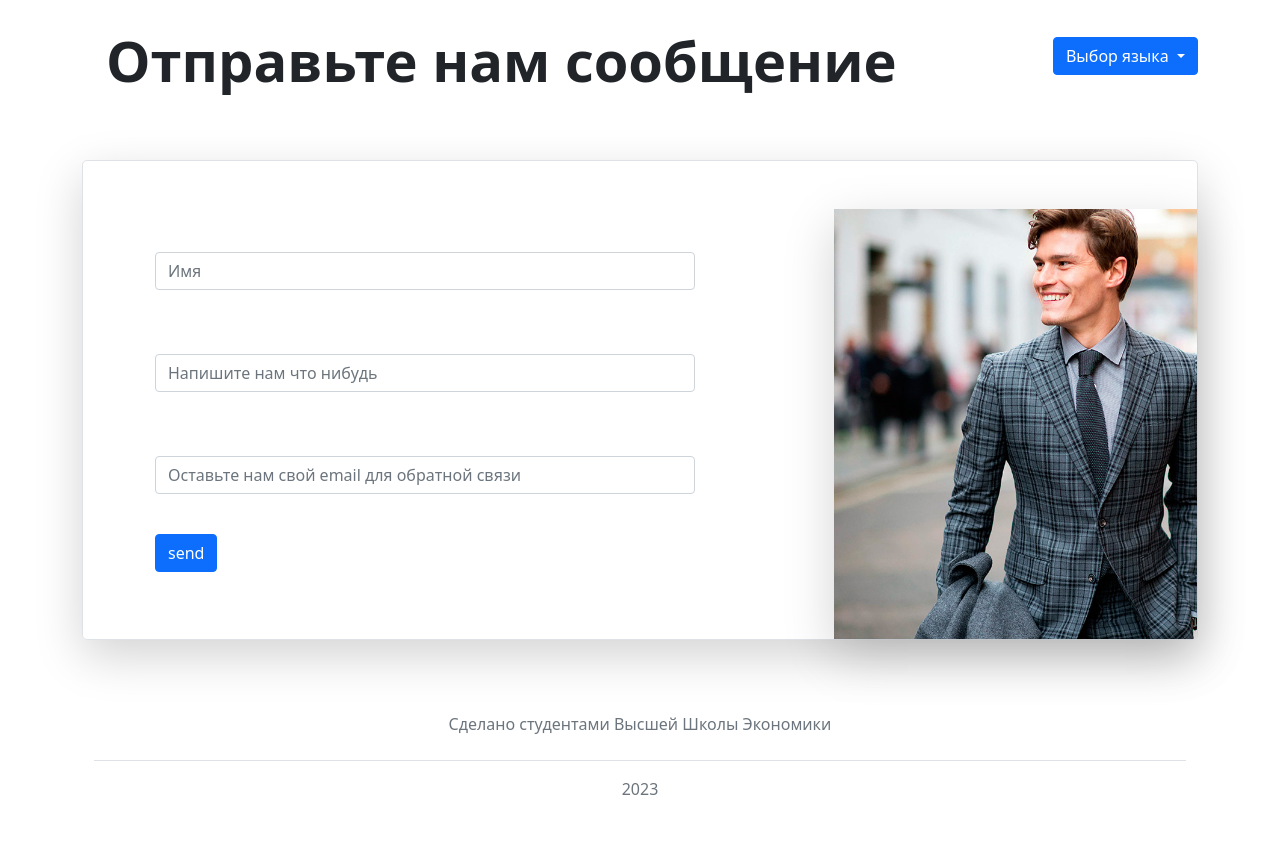
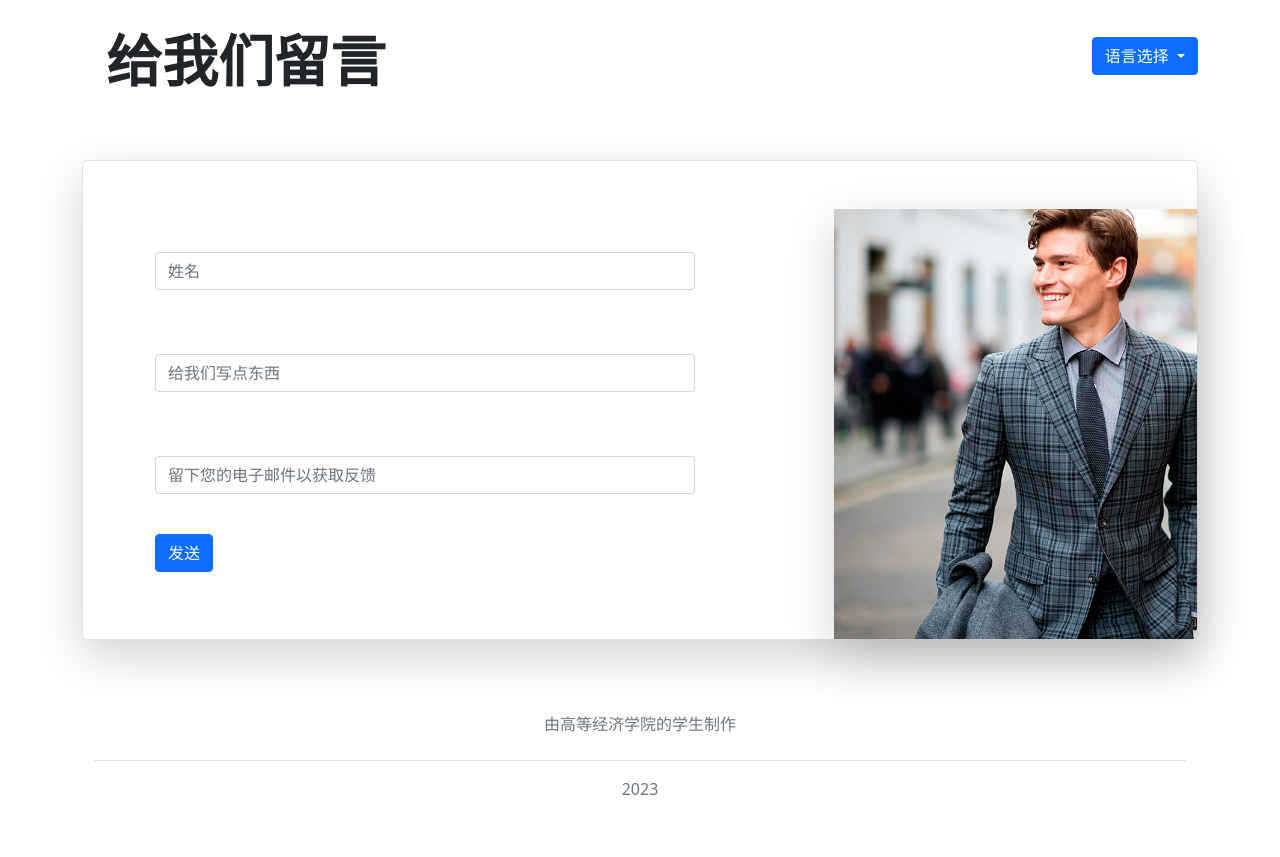
Before and after one commit to Asklit/webform, a Flask app: page / in a window 1280 px wide. Run offline with Flask 2, Linux system fonts and the light colour scheme; some libraries are stand-ins or nearby versions.

Commit message:
multilanguages

```diff
--- a/forms/Feedback.py
+++ b/forms/Feedback.py
@@ -7,7 +7,7 @@ class FeedbackForm(FlaskForm):
     name = StringField('', validators=[DataRequired()])
     feedback = StringField('', validators=[DataRequired()])
     email = EmailField('', validators=[DataRequired()])
-    submit = SubmitField('Отправить')
+    submit = SubmitField('')
     russian = SubmitField('')
     spanish = SubmitField('')
     english = SubmitField('')
--- a/main.py
+++ b/main.py
@@ -1,10 +1,12 @@
 from flask import Flask, render_template
+from werkzeug.utils import redirect
+
 from data.users import User
 from data import db_session
 from forms.Feedback import FeedbackForm
 
 LANGUAGES = ['russian', "english", 'spanish', 'chinese']
-id_language = 0
+ID_LANGUAGE = 0
 
 app = Flask(__name__)
 app.config['SECRET_KEY'] = 'hse_secret_key'
@@ -13,6 +15,7 @@ app.config['SECRET_KEY'] = 'hse_secret_key'
 @app.route('/', methods=["GET", "POST"])
 def main():
     form = FeedbackForm()
+    message = ['', '', '', '']
     if form.validate_on_submit():
         db_sess = db_session.create_session()
         user = User(
@@ -22,8 +25,62 @@ def main():
         )
         db_sess.add(user)
         db_sess.commit()
+        message = ["Спасибо вам за ваше сообщение, мы отправим вам ответ на почту",
+                   'Thank you for your message, we will send you a reply by email',
+                   'Gracias por su mensaje, le enviaremos una respuesta por correo',
+                   '感谢您的留言我们将通过电子邮件向您发送回复']
     title = ['Отправьте нам сообщение', 'Send us a feedback', 'Envíenos un mensaje', '给我们留言']
-    return render_template('base.html', form=form, title=title[id_language], )
+    title2 = ['Отправьте нам сообщение', 'Send us a feedback', 'Envíenos un mensaje', '给我们留言']
+    name = ['Имя', 'Name', 'Nombre', '姓名']
+    text = ['Напишите нам что нибудь', 'Write us something', 'Escríbenos algo', '给我们写点东西']
+    email_form = ['Оставьте нам свой email для обратной связи', 'Leave us your email for feedback',
+                  'Déjanos tu correo electrónico para comentarios', '留下您的电子邮件以获取反馈']
+    send = ['Отправить', 'Send', 'Enviar', '发送']
+    choose = ['Выбор языка', 'Language selection', 'Selección de idioma', '语言选择']
+    russian_language = ['Русский', 'Russian', 'Rusa', '俄语']
+    english_language = ['Английский', 'English', 'Inglés', '英语']
+    spanish_language = ['Испанский', 'Spanish', 'Español', '西班牙语']
+    chinese_language = ['Китайский', 'Chinese', 'Chino', '中文']
+    made_by = ['Сделано студентами Высшей Школы Экономики', 'Made by students of the Higher School of Economics',
+               'Hecho por estudiantes de la escuela Superior de Economía', '由高等经济学院的学生制作']
+    return render_template('base.html', form=form, title=title[ID_LANGUAGE], message=message[ID_LANGUAGE], ID_LANGUAGE=ID_LANGUAGE,
+                           title2=title2[ID_LANGUAGE], name=name[ID_LANGUAGE], text=text[ID_LANGUAGE],
+                           email_form=email_form[ID_LANGUAGE], russian_language=russian_language[ID_LANGUAGE],
+                           english_language=english_language[ID_LANGUAGE], spanish_language=spanish_language[ID_LANGUAGE],
+                           chinese_language=chinese_language[ID_LANGUAGE], send=send[ID_LANGUAGE], choose=choose[ID_LANGUAGE],
+                           made_by=made_by[ID_LANGUAGE])
+
+
+@app.route('/russian', methods=["GET", "POST"])
+def russian():
+    global ID_LANGUAGE
+    ID_LANGUAGE = 0
+    main()
+    return redirect("/")
+
+
+@app.route('/english', methods=["GET", "POST"])
+def english():
+    global ID_LANGUAGE
+    ID_LANGUAGE = 1
+    main()
+    return redirect("/")
+
+
+@app.route('/spanish', methods=["GET", "POST"])
+def spanish():
+    global ID_LANGUAGE
+    ID_LANGUAGE = 2
+    main()
+    return redirect("/")
+
+
+@app.route('/chinese', methods=["GET", "POST"])
+def chinese():
+    global ID_LANGUAGE
+    ID_LANGUAGE = 3
+    main()
+    return redirect("/")
 
 
 if __name__ == '__main__':
--- a/templates/base.html
+++ b/templates/base.html
@@ -19,16 +19,16 @@
 
     <nav class="navbar">
         <div class="container">
-            <h1 class="display-4 p-4 pb-2 fw-bold lh-1">Отправьте нам сообщение</h1>
+            <h1 class="display-4 p-4 pb-2 fw-bold lh-1">{{ title2 }}</h1>
           <div class="dropdown">
               <button class="btn btn-primary dropdown-toggle" type="button" id="dropdownMenu2" data-bs-toggle="dropdown" aria-expanded="false">
-                Выбор языка
+                  {{ choose }}
               </button>
               <ul class="dropdown-menu" aria-labelledby="dropdownMenu2">
-                <li><a class="dropdown-item" type="button">Русский</a></li>
-                <li><a class="dropdown-item" type="button">Английский</a></li>
-                <li><a class="dropdown-item" type="button">Испанский</a></li>
-                <li><a class="dropdown-item" type="button">Китайский</a></li>
+                <li><a class="dropdown-item" href='/russian' type="button">{{ russian_language }}</a></li>
+                <li><a class="dropdown-item" href='/english' type="button">{{ english_language }}</a></li>
+                <li><a class="dropdown-item" href='/spanish' type="button">{{ spanish_language }}</a></li>
+                <li><a class="dropdown-item" href='/chinese' type="button">{{ chinese_language }}</a></li>
               </ul>
           </div>
       </div>
@@ -45,7 +45,7 @@
                   {{ form.hidden_tag() }}
                   <p>
                       {{ form.name.label }}<br>
-                      {{ form.name(class="form-control", placeholder="Имя")}}<br>
+                      {{ form.name(class="form-control", placeholder=name)}}<br>
                       {% for error in form.name.errors %}
                           <p class="alert alert-danger" role="alert">
                               {{ error }}
@@ -54,7 +54,7 @@
                   </p>
                   <p>
                       {{ form.feedback.label }}<br>
-                      {{ form.feedback(class="form-control", type="input-box", placeholder="Напишите нам что нибудь", rows="5")}}<br>
+                      {{ form.feedback(class="form-control", type="textarea", placeholder=text, rows="5")}}<br>
                       {% for error in form.email.errors %}
                           <p class="alert alert-danger" role="alert">
                               {{ error }}
@@ -63,15 +63,15 @@
                   </p>
                   <p>
                       {{ form.email.label }}<br>
-                      {{ form.email(class="form-control", type="email", placeholder="Оставьте нам свой email для обратной связи") }}<br>
+                      {{ form.email(class="form-control", type="email", placeholder=email_form) }}<br>
                       {% for error in form.email.errors %}
                           <div class="alert alert-danger" role="alert">
                               {{ error }}
                           </div>
                       {% endfor %}
                   </p>
-                  <p>{{ form.submit(type="submit", class="btn btn-primary", value='send') }}</p>
-                  {{ messange }}
+                  <p>{{ form.submit(type="submit", class="btn btn-primary", value=send) }}</p>
+                  {{ message }}
               </form>
           </div>
           <div class="col-lg-4 offset-lg-1 p-0 overflow-hidden shadow-lg border=0">
@@ -86,7 +86,7 @@
     <div class="container">
       <footer class="py-3 my-4">
         <ul class="nav justify-content-center border-bottom pb-3 mb-3">
-          <li class="nav-item"><a class="nav-link px-2 text-muted">Сделано студентами Высшей Школы Экономики</a></li>
+          <li class="nav-item"><a class="nav-link px-2 text-muted">{{ made_by }}</a></li>
         </ul>
         <p class="text-center text-muted">2023</p>
       </footer>
```
Also changed, not shown: db/users_feedback.db.
